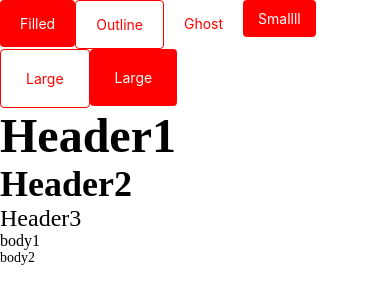
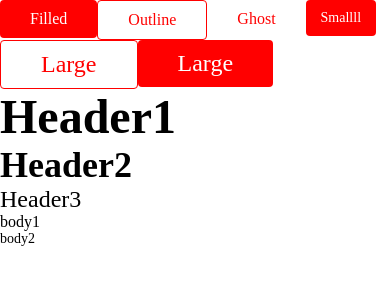
Before and after one commit to annxiesun/KoiUI, a React Native app: screen / in a window 390 px wide. Shown: the top 304 px of the page. Built offline with nearby package versions, Linux system fonts and the light colour scheme.

Commit message:
connect typography with button

```diff
--- a/src/Button/index.tsx
+++ b/src/Button/index.tsx
@@ -1,6 +1,7 @@
 import React, {FC, ReactElement, ReactText} from 'react';
 import PropTypes from 'prop-types';
 import {View, Text, TouchableOpacity} from 'react-native';
+import {Typography} from '..';
 import {useTheme} from '../Theme';
 import defaultTheme from '../Theme/defaultTheme';
 
@@ -26,6 +27,7 @@ const Button: FC<ButtonProps> = ({
 
   let variantStyle;
   let sizeStyle;
+  let typography;
 
   switch (variant) {
     case 'outline':
@@ -41,18 +43,25 @@ const Button: FC<ButtonProps> = ({
   switch (size) {
     case 'small':
       sizeStyle = styles.small;
+      typography = 'body2';
       break;
     case 'large':
       sizeStyle = styles.large;
+      typography = 'h3';
       break;
     default:
       sizeStyle = styles.medium;
+      typography = 'body1';
   }
 
   return (
     <View style={style} {...other}>
       <TouchableOpacity style={[variantStyle.base, sizeStyle.base]}>
-        <Text style={[variantStyle.text, sizeStyle.text]}>{children}</Text>
+        <Typography
+          variant={typography}
+          style={[variantStyle.text, sizeStyle.text]}>
+          {children}
+        </Typography>
       </TouchableOpacity>
     </View>
   );
--- a/src/Theme/defaultTheme.tsx
+++ b/src/Theme/defaultTheme.tsx
@@ -51,7 +51,6 @@ const defaultTheme: Theme = {
       filled: {
         base: {
           backgroundColor: 'red',
-          borderRadius: 4,
         },
         text: {
           color: 'white',
@@ -62,11 +61,9 @@ const defaultTheme: Theme = {
           backgroundColor: 'transparent',
           borderWidth: 1,
           borderColor: 'red',
-          borderRadius: 4,
         },
         text: {
           color: 'red',
-          borderRadius: 4,
         },
       },
       ghost: {
@@ -79,20 +76,23 @@ const defaultTheme: Theme = {
         base: {
           paddingVertical: 10,
           paddingHorizontal: 15,
+          borderRadius: 4,
         },
         text: {},
       },
       medium: {
         base: {
-          paddingVertical: 15,
-          paddingHorizontal: 20,
+          paddingVertical: 10,
+          paddingHorizontal: 30,
+          borderRadius: 4,
         },
         text: {},
       },
       large: {
         base: {
-          paddingVertical: 20,
-          paddingHorizontal: 25,
+          paddingVertical: 10,
+          paddingHorizontal: 40,
+          borderRadius: 4,
         },
         text: {},
       },
--- a/src/Typography/index.tsx
+++ b/src/Typography/index.tsx
@@ -6,9 +6,15 @@ import defaultTheme from '../Theme/defaultTheme';
 
 interface TypographyProps {
   variant?: string;
+  style: object;
 }
 
-const Typography: FC<TypographyProps> = ({variant, children, ...other}) => {
+const Typography: FC<TypographyProps> = ({
+  variant,
+  children,
+  style,
+  ...other
+}) => {
   var theme = useTheme();
   if (theme === undefined) {
     theme = defaultTheme;
@@ -17,9 +23,9 @@ const Typography: FC<TypographyProps> = ({variant, children, ...other}) => {
   const typography = theme.typography;
 
   return (
-    <View {...other}>
-      <Text style={typography[variant]}>{children}</Text>
-    </View>
+    <Text {...other} style={[style, typography[variant]]}>
+      {children}
+    </Text>
   );
 };
 
```
